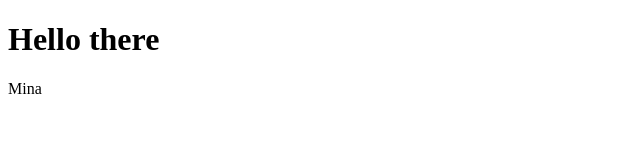
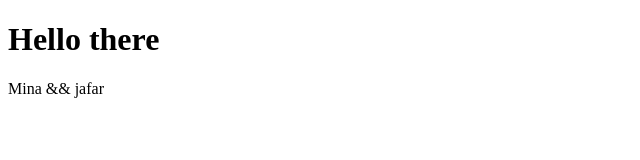
Before and after one commit to abbassmortazavi/kuber-argocd, a plain HTML site: page index.html in a window 1280 px wide. Shown: the full height of the page, 0-640 px from the left. Drawn offline with Linux system fonts and the light colour scheme.

Commit message:
update code again

```diff
--- a/index.html
+++ b/index.html
@@ -6,6 +6,6 @@
 </head>
 <body>
 <h1>Hello there</h1>
-<span>Mina</span>
+<span>Mina && jafar</span>
 </body>
 </html>
```
